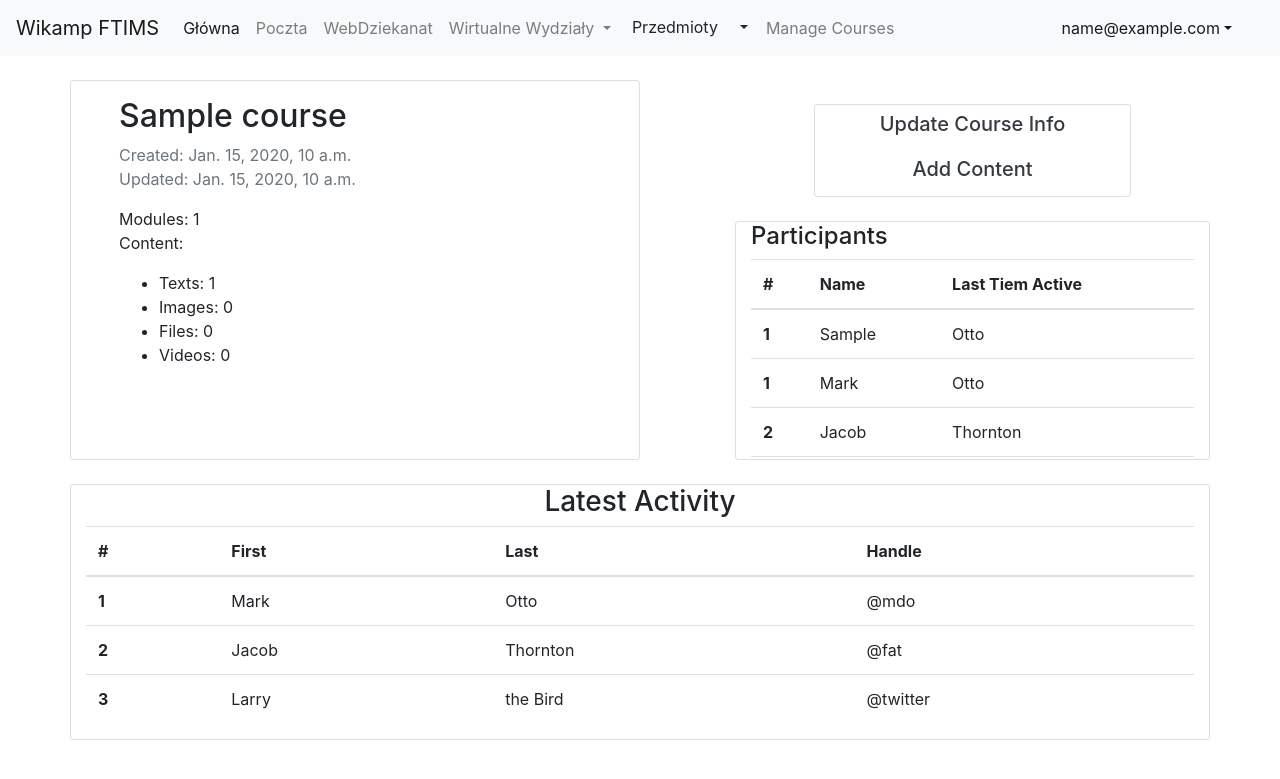
After one commit to stuxbart/school-elearning-system, a Django app: a page that uses templates/base/navbar.html in a window 1280 px wide. The commit adds this page. Shown: the top 779 px of the page. Run offline with Django 3.2, Linux system fonts and the light colour scheme; a user stored in the database is signed in; tables that the repository leaves empty hold one stand-in row (values such as "Sample post"); some libraries are stand-ins or nearby versions.

Commit message:
Add manage course home page

```diff
--- a/content_manage/templates/content_manage/add_content.html
+++ b/content_manage/templates/content_manage/add_content.html
@@ -30,7 +30,7 @@
                             <ul class="list-group">
                                 {% for content in module.content_set.all %}
                                 <li class="list-group-item">
-                                    {{ content.item.title }}
+                                    <a href="{{ content.item.get_absolute_url }}">{{ content.item.title }}</a>
                                     <p>Created: {{ content.item.created }}</p>
                                     <p>{{ content.content_type }}</p>
                                 </li>
--- /dev/null
+++ b/content_manage/templates/content_manage/course_main.html
@@ -0,0 +1,111 @@
+{% extends 'base.html' %}
+
+{% block content %}
+<div class="container course-main">
+    <div class="row mt-4">
+        <div class="col-6 mr-auto p-3 pl-5 card">
+            <h2>{{ object.title }}</h2>
+            <p class="text-muted">
+                Created: {{ object.created }}</br>
+                Updated: {{ object.updated }}
+            </p>
+            <p>
+                Modules: {{ object.module_set.count }}</br>
+                Content:
+                <ul>
+                    <li>Texts: {{ object.texts }}</li>
+                    <li>Images: {{ object.images }}</li>
+                    <li>Files: {{ object.files }}</li>
+                    <li>Videos: {{ object.videos }}</li>
+                </ul>
+            </p>
+        </div>
+        <div class="col-5">
+            <div class="row my-4">
+                <div class="col-8 mx-auto px-0 card">
+                    <div class="btn-group-vertical" role="group" aria-label="Basic example">
+                        <a class="btn text-dark" href="{% url 'manage:update' object.slug %}"><h5>Update Course Info</h5></a>
+                        <a class="btn text-dark" href="{% url 'manage:add_content' object.slug %}"><h5>Add Content</h5></a>
+                    </div>
+
+                </div>
+            </div>
+            <div class="row">
+                <div class="col card" >
+                    <h4>Participants</h4>
+                    <div class="overflow-auto" style="max-height: 200px; overflow-y: auto;" >
+                            <table class="table table-borderless">
+                                <thead>
+                                  <tr>
+                                    <th scope="col">#</th>
+                                    <th scope="col">Name</th>
+                                    <th scope="col">Last Tiem Active</th>
+                                  </tr>
+                                </thead>
+                                <tbody>
+                                    {% for participant in object.participants.all %}
+                                    <tr>
+                                        <th scope="row">{{ forloop.counter }}</th>
+                                        <td>{{ participant.user_index }}</td>
+                                        <td>Otto</td>
+                                    </tr>
+                                    {% endfor %}
+                                    <tr>
+                                        <th scope="row">1</th>
+                                        <td>Mark</td>
+                                        <td>Otto</td>
+                                    </tr>
+                                    <tr>
+                                        <th scope="row">2</th>
+                                        <td>Jacob</td>
+                                        <td>Thornton</td>
+                                    </tr>
+                                    <tr>
+                                        <th scope="row">3</th>
+                                        <td>Jacob</td>
+                                        <td>Thornton</td>
+                                    </tr>
+                                </tbody>
+                              </table>
+                    </div>
+                </div>
+            </div>
+        </div>
+    </div>
+    <div class="row">
+        <div class="col my-4 card">
+            <h3 class="text-center">Latest Activity</h3>
+            <table class="table">
+                <thead>
+                  <tr>
+                    <th scope="col">#</th>
+                    <th scope="col">First</th>
+                    <th scope="col">Last</th>
+                    <th scope="col">Handle</th>
+                  </tr>
+                </thead>
+                <tbody>
+                  <tr>
+                    <th scope="row">1</th>
+                    <td>Mark</td>
+                    <td>Otto</td>
+                    <td>@mdo</td>
+                  </tr>
+                  <tr>
+                    <th scope="row">2</th>
+                    <td>Jacob</td>
+                    <td>Thornton</td>
+                    <td>@fat</td>
+                  </tr>
+                  <tr>
+                    <th scope="row">3</th>
+                    <td>Larry</td>
+                    <td>the Bird</td>
+                    <td>@twitter</td>
+                  </tr>
+                </tbody>
+              </table>
+        </div>
+    </div>
+</div>
+{% endblock %}
--- a/content_manage/templates/content_manage/list.html
+++ b/content_manage/templates/content_manage/list.html
@@ -14,7 +14,7 @@
                     <li class="list-group-item">
                        <div class="row">
                            <div class="col-12 col-md-8 px-auto">
-                               <h3>{{ course.title }}</h3>
+                               <a href="{% url 'manage:course_home' course.slug %}"><h3>{{ course.title }}</h3></a>
                            </div>
                            <div class="col-12 col-md-4">
                                 <div class="btn-group" role="group" aria-label="Basic example">
--- a/content_manage/templates/content_manage/snippets/add_content_modal.html
+++ b/content_manage/templates/content_manage/snippets/add_content_modal.html
@@ -1,5 +1,5 @@
 <div class="modal fade module-add-text-modal" id="exampleModalCenter" tabindex="-1" role="dialog" aria-labelledby="exampleModalCenterTitle" aria-hidden="true">
-    <div class="modal-dialog modal-dialog-centered modal-lg" role="document">
+    <div class="modal-dialog modal-xl modal-dialog-centered" role="document" style="min-width: 100vw;">
       <div class="modal-content">
         <div class="modal-header">
           <h5 class="modal-title" id="exampleModalCenterTitle">Modal title</h5>
@@ -9,7 +9,7 @@
         </div>
         <div class="modal-body">
             <div class="row">
-                <div class="col-4">
+                <div class="col-2">
                   <div class="list-group" id="list-tab" role="tablist">
                     <a class="list-group-item list-group-item-action active" id="list-text-list" data-toggle="list" href="#list-text" role="tab" aria-controls="text">Text</a>
                     <a class="list-group-item list-group-item-action" id="list-image-list" data-toggle="list" href="#list-image" role="tab" aria-controls="image">Image</a>
@@ -17,7 +17,7 @@
                     <a class="list-group-item list-group-item-action" id="list-video-list" data-toggle="list" href="#list-video" role="tab" aria-controls="video">Video</a>
                   </div>
                 </div>
-                <div class="col-8">
+                <div class="col-10">
                   <div class="tab-content" id="nav-tabContent">
                     <div class="tab-pane fade show active" id="list-text" role="tabpanel" aria-labelledby="list-text-list">
                         <form action="{{ forms.text.action }}" method="POST" class="add-content-form">
--- a/content_manage/urls.py
+++ b/content_manage/urls.py
@@ -8,7 +8,8 @@ from .views import (
         CreateImageContentView,
         CreateFileContentView,
         CreateVideoContentView,
-        CreateModuleContentView
+        CreateModuleContentView,
+        ManageCourseMainView
     )
 
 app_name = 'manage'
@@ -16,6 +17,7 @@ app_name = 'manage'
 urlpatterns = [
     path('', ManageCourseList.as_view(), name='list'),
     path('course/', ManageCourseEdit.as_view(), name="create"),
+    path('course/<slug>', ManageCourseMainView.as_view(), name="course_home"),
     path('course/<slug>/edit', ManageCourseEdit.as_view(), name="update"),
     path('course/<slug>/add', CourseAddContentView.as_view(), name="add_content"),
     path('course/<slug>/add-module', CreateModuleContentView.as_view(), name="add_module"),
--- a/content_manage/views.py
+++ b/content_manage/views.py
@@ -11,7 +11,7 @@ from .forms import (
         VideoContentForm,
         ModuleCreateForm
     )
-from courses.models import Course, Content, Module, Text
+from courses.models import Course, Content, Module, Text, Image, File
 
 class ManageCourseList(LoginRequiredMixin, ListView):
     model = Course
@@ -241,3 +241,7 @@ class CreateModuleContentView(LoginRequiredMixin, FormView):
             return JsonResponse(data)
         else:
             return response
+
+class ManageCourseMainView(LoginRequiredMixin, DetailView):
+    model = Course
+    template_name = 'content_manage/course_main.html'
--- a/courses/templates/courses/content/text.html
+++ b/courses/templates/courses/content/text.html
@@ -9,7 +9,7 @@
     </div>
     <div class="row">
         <div class="col-10">
-            {{ object.content }}
+            {{ object.content|safe }}
         </div>
     </div>
 </div>
--- a/courses/templates/courses/content/video.html
+++ b/courses/templates/courses/content/video.html
@@ -9,7 +9,9 @@
     </div>
     <div class="row">
         <div class="col-10">
-            <a href="{{ object.file }}">Open Video</a>
+            <div class="embed-responsive embed-responsive-16by9">
+                <iframe class="embed-responsive-item" src="{{ object.file }}" allowfullscreen></iframe>
+              </div>
         </div>
     </div>
 </div>
--- a/courses/templates/courses/course_details.html
+++ b/courses/templates/courses/course_details.html
@@ -32,11 +32,13 @@
                     <p>{{ module.description }}</p>
                     <footer class="blockquote-footer">{{ module.created }}</footer>
                   </blockquote>
+                  {% if user in object.participants.all %}
                   <ul>
                       {% for content in module.content_set.all %}
                         <li><a href="{{ content.item.get_absolute_url }}">{{ content.item.title }}</a></li>
                       {% endfor %}
                   </ul>
+                  {% endif %}
                 </div>
               </div>
             {% endfor %}
--- a/templates/base/navbar.html
+++ b/templates/base/navbar.html
@@ -1,4 +1,4 @@
-<nav class="navbar  navbar-expand-lg bg-light navbar-light border-bottom-shadow  sticky-top" >
+<nav class="navbar navbar-expand-lg bg-light navbar-light border-bottom-shadow sticky-top" >
     <a class="navbar-brand" href="/">Wikamp FTIMS</a>
     <button class="navbar-toggler" type="button" data-toggle="collapse" data-target="#navbarSupportedContent" aria-controls="navbarSupportedContent" aria-expanded="false" aria-label="Toggle navigation">
         <span class="navbar-toggler-icon"></span>
```
Also changed, not shown: courses/models.py (+51 -1 lines), 1 other file.
